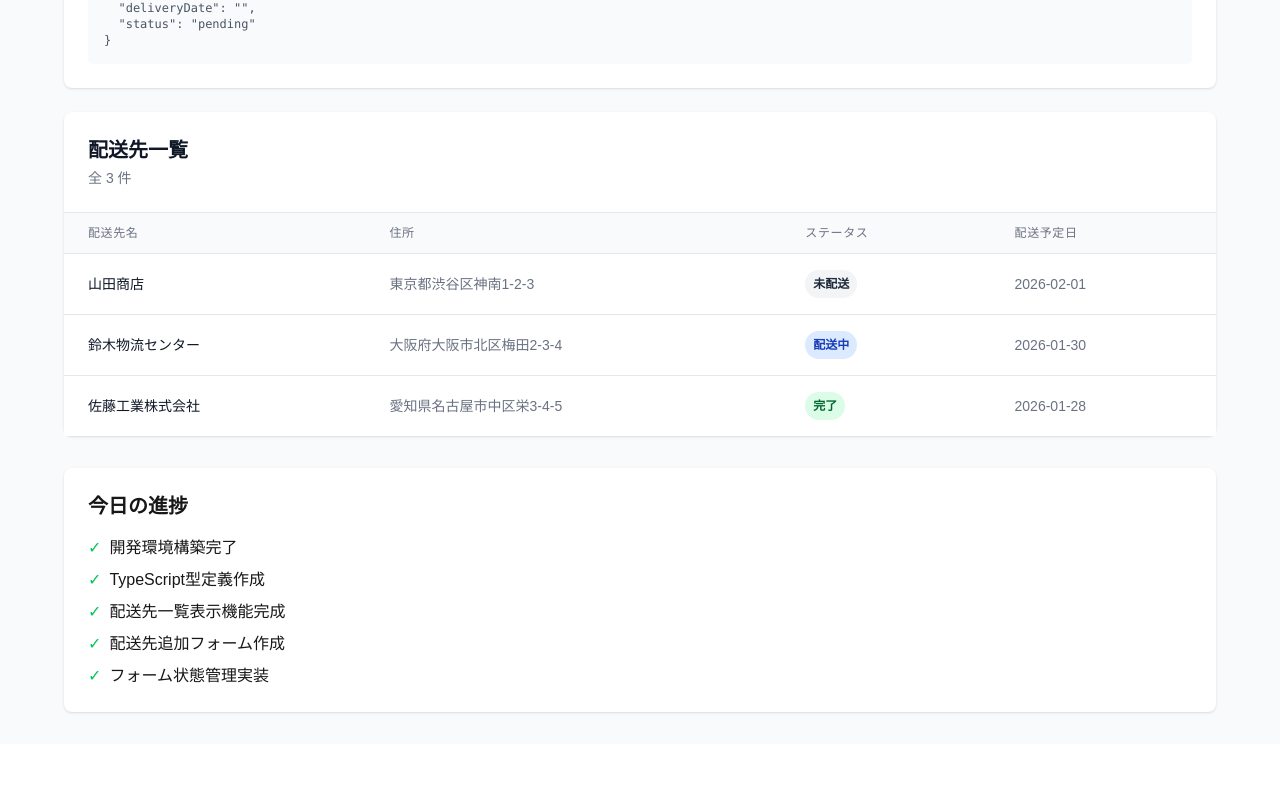
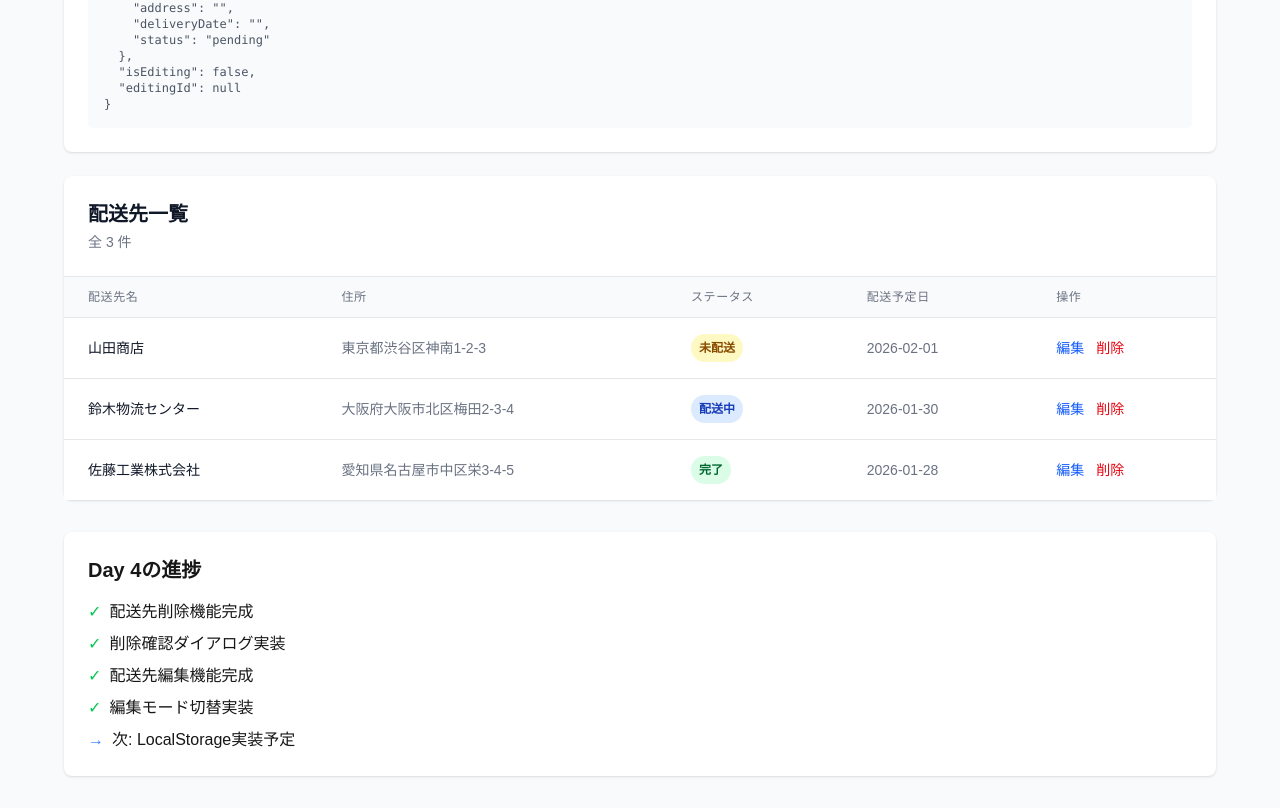
Before and after one commit to KaNaHiRi/delivery-app, a Next.js app: page / in a window 1280 px wide. Shown: the part 532-1340 px from the top of the page. Before the commit the page ends 1276 px from the top, so only its background shows below. Built offline with nearby package versions, Linux system fonts and the light colour scheme.

Commit message:
Day 4: 編集・削除機能を実装

```diff
--- a/app/page.tsx
+++ b/app/page.tsx
@@ -44,6 +44,14 @@ export default function Home() {
     deliveryDate: ''
   });
 
+  // 削除用のstate
+  const [showDeleteConfirm, setShowDeleteConfirm] = useState(false);
+  const [deleteTargetId, setDeleteTargetId] = useState<string | null>(null);
+
+  // 編集用のstate
+  const [isEditing, setIsEditing] = useState(false);
+  const [editingId, setEditingId] = useState<string | null>(null);
+
   // 入力値の変更ハンドラー
   const handleChange = (e: React.ChangeEvent<HTMLInputElement | HTMLSelectElement>) => {
     const { name, value } = e.target;
@@ -73,16 +81,38 @@ export default function Home() {
     return !Object.values(newErrors).some(error => error !== '');
   };
 
-// フォーム送信ハンドラー
+  // フォーム送信ハンドラー（追加と編集の両方に対応）
   const handleSubmit = (e: React.FormEvent) => {
     e.preventDefault();
 
     // バリデーションチェック
     if (!validate()) {
       console.log('入力エラーがあります');
-      return;  // エラーがある場合は追加しない
+      return;
     }
 
+    if (isEditing && editingId) {
+      // 編集モード：既存データを更新
+      setDeliveries(prev =>
+        prev.map(delivery =>
+          delivery.id === editingId
+            ? {
+                ...delivery,
+                name: formData.name,
+                address: formData.address,
+                status: formData.status,
+                deliveryDate: formData.deliveryDate
+              }
+            : delivery
+        )
+      );
+      console.log('配送先を更新しました:', editingId);
+
+      // 編集モードを解除
+      setIsEditing(false);
+      setEditingId(null);
+    } else {
+      // 新規追加モード
       const newDelivery: Delivery = {
         id: Date.now().toString(),
         name: formData.name,
@@ -92,7 +122,10 @@ export default function Home() {
       };
 
       setDeliveries(prev => [newDelivery, ...prev]);
+      console.log('配送先を追加しました:', newDelivery);
+    }
 
+    // フォームをリセット
     setFormData({
       name: '',
       address: '',
@@ -100,14 +133,73 @@ export default function Home() {
       status: 'pending'
     });
 
-    // エラーもリセット
     setErrors({
       name: '',
       address: '',
       deliveryDate: ''
     });
+  };
 
-    console.log('配送先を追加しました:', newDelivery);
+  // 削除確認ダイアログを表示
+  const handleDeleteClick = (id: string) => {
+    setDeleteTargetId(id);
+    setShowDeleteConfirm(true);
+  };
+
+  // 削除実行
+  const handleDeleteConfirm = () => {
+    if (deleteTargetId) {
+      setDeliveries(prev => prev.filter(d => d.id !== deleteTargetId));
+      setShowDeleteConfirm(false);
+      setDeleteTargetId(null);
+      console.log('配送先を削除しました:', deleteTargetId);
+    }
+  };
+
+  // 削除キャンセル
+  const handleDeleteCancel = () => {
+    setShowDeleteConfirm(false);
+    setDeleteTargetId(null);
+  };
+
+  // 編集モードに切り替え
+  const handleEditClick = (id: string) => {
+    const delivery = deliveries.find(d => d.id === id);
+    if (delivery) {
+      setFormData({
+        name: delivery.name,
+        address: delivery.address,
+        deliveryDate: delivery.deliveryDate,
+        status: delivery.status
+      });
+      setEditingId(id);
+      setIsEditing(true);
+      // エラーをクリア
+      setErrors({
+        name: '',
+        address: '',
+        deliveryDate: ''
+      });
+      // スクロールしてフォームを表示
+      window.scrollTo({ top: 0, behavior: 'smooth' });
+    }
+  };
+
+  // 編集をキャンセル
+  const handleCancelEdit = () => {
+    setIsEditing(false);
+    setEditingId(null);
+    setFormData({
+      name: '',
+      address: '',
+      deliveryDate: '',
+      status: 'pending'
+    });
+    setErrors({
+      name: '',
+      address: '',
+      deliveryDate: ''
+    });
   };
 
   // ステータスの日本語表示
@@ -126,7 +218,7 @@ export default function Home() {
   const getStatusColor = (status: DeliveryStatus) => {
     switch (status) {
       case 'pending':
-        return 'bg-gray-100 text-gray-800';
+        return 'bg-yellow-100 text-yellow-800';
       case 'in_transit':
         return 'bg-blue-100 text-blue-800';
       case 'completed':
@@ -141,18 +233,17 @@ export default function Home() {
           配送管理システム
         </h1>
         <p className="text-gray-600 mb-8">
-          配送先の追加・管理ができます
+          配送先の追加・編集・削除ができます
         </p>
 
-        {/* 配送先追加フォーム */}
-        <div className="bg-white p-6 rounded-lg shadow mb-6">
+        {/* 配送先追加/編集フォーム */}
+        <div className={`bg-white p-6 rounded-lg shadow mb-6 transition-all ${isEditing ? 'ring-2 ring-blue-500' : ''}`}>
           <h2 className="text-xl font-semibold text-gray-900 mb-4">
-            新規配送先追加
+            {isEditing ? '配送先の編集' : '新規配送先追加'}
           </h2>
 
           <form onSubmit={handleSubmit} className="space-y-4">
             <div className="grid grid-cols-1 md:grid-cols-2 gap-4">
-              {/* 配送先名 */}
               {/* 配送先名 */}
               <div>
                 <label htmlFor="name" className="block text-sm font-medium text-gray-700 mb-2">
@@ -175,7 +266,6 @@ export default function Home() {
               </div>
 
               {/* 住所 */}
-{/* 住所 */}
               <div>
                 <label htmlFor="address" className="block text-sm font-medium text-gray-700 mb-2">
                   住所 <span className="text-red-500">*</span>
@@ -196,7 +286,6 @@ export default function Home() {
                 )}
               </div>
 
-              {/* 配送予定日 */}
               {/* 配送予定日 */}
               <div>
                 <label htmlFor="deliveryDate" className="block text-sm font-medium text-gray-700 mb-2">
@@ -236,9 +325,17 @@ export default function Home() {
               </div>
             </div>
 
-            {/* 追加ボタン */}
-{/* 追加ボタン */}
-            <div className="flex justify-end">
+            {/* 追加/更新ボタン */}
+            <div className="flex justify-end gap-3">
+              {isEditing && (
+                <button
+                  type="button"
+                  onClick={handleCancelEdit}
+                  className="px-6 py-2 font-medium rounded-md border border-gray-300 hover:bg-gray-50 transition-colors"
+                >
+                  キャンセル
+                </button>
+              )}
               <button
                 type="submit"
                 disabled={formData.name === '' || formData.address === '' || formData.deliveryDate === ''}
@@ -248,7 +345,7 @@ export default function Home() {
                     : 'bg-blue-600 text-white hover:bg-blue-700'
                 }`}
               >
-                追加
+                {isEditing ? '更新' : '追加'}
               </button>
             </div>
           </form>
@@ -259,7 +356,7 @@ export default function Home() {
               デバッグ情報（入力値の確認）
             </h3>
             <pre className="text-xs text-gray-600 overflow-x-auto">
-              {JSON.stringify(formData, null, 2)}
+              {JSON.stringify({ formData, isEditing, editingId }, null, 2)}
             </pre>
           </div>
         </div>
@@ -292,6 +389,9 @@ export default function Home() {
                   <th className="px-6 py-3 text-left text-xs font-medium text-gray-500 uppercase tracking-wider">
                     配送予定日
                   </th>
+                  <th className="px-6 py-3 text-left text-xs font-medium text-gray-500 uppercase tracking-wider">
+                    操作
+                  </th>
                 </tr>
               </thead>
               <tbody className="bg-white divide-y divide-gray-200">
@@ -315,6 +415,22 @@ export default function Home() {
                     <td className="px-6 py-4 whitespace-nowrap text-sm text-gray-500">
                       {delivery.deliveryDate}
                     </td>
+                    <td className="px-6 py-4 whitespace-nowrap text-sm">
+                      <div className="flex gap-3">
+                        <button
+                          onClick={() => handleEditClick(delivery.id)}
+                          className="text-blue-600 hover:text-blue-800 font-medium transition-colors"
+                        >
+                          編集
+                        </button>
+                        <button
+                          onClick={() => handleDeleteClick(delivery.id)}
+                          className="text-red-600 hover:text-red-800 font-medium transition-colors"
+                        >
+                          削除
+                        </button>
+                      </div>
+                    </td>
                   </tr>
                 ))}
               </tbody>
@@ -336,9 +452,23 @@ export default function Home() {
                 <p className="text-sm text-gray-500 mb-1">
                   {delivery.address}
                 </p>
-                <p className="text-xs text-gray-400">
+                <p className="text-xs text-gray-400 mb-3">
                   配送予定日: {delivery.deliveryDate}
                 </p>
+                <div className="flex gap-3 pt-2 border-t border-gray-100">
+                  <button
+                    onClick={() => handleEditClick(delivery.id)}
+                    className="text-blue-600 hover:text-blue-800 font-medium text-sm transition-colors"
+                  >
+                    編集
+                  </button>
+                  <button
+                    onClick={() => handleDeleteClick(delivery.id)}
+                    className="text-red-600 hover:text-red-800 font-medium text-sm transition-colors"
+                  >
+                    削除
+                  </button>
+                </div>
               </div>
             ))}
           </div>
@@ -346,31 +476,61 @@ export default function Home() {
 
         {/* 進捗表示 */}
         <div className="mt-8 bg-white p-6 rounded-lg shadow">
-          <h2 className="text-xl font-semibold mb-4">今日の進捗</h2>
+          <h2 className="text-xl font-semibold mb-4">Day 4の進捗</h2>
           <ul className="space-y-2">
             <li className="flex items-center">
               <span className="text-green-500 mr-2">✓</span>
-              開発環境構築完了
+              配送先削除機能完成
             </li>
             <li className="flex items-center">
               <span className="text-green-500 mr-2">✓</span>
-              TypeScript型定義作成
+              削除確認ダイアログ実装
             </li>
             <li className="flex items-center">
               <span className="text-green-500 mr-2">✓</span>
-              配送先一覧表示機能完成
+              配送先編集機能完成
             </li>
             <li className="flex items-center">
               <span className="text-green-500 mr-2">✓</span>
-              配送先追加フォーム作成
+              編集モード切替実装
             </li>
             <li className="flex items-center">
-              <span className="text-green-500 mr-2">✓</span>
-              フォーム状態管理実装
+              <span className="text-blue-500 mr-2">→</span>
+              次: LocalStorage実装予定
             </li>
           </ul>
         </div>
       </div>
+
+      {/* 削除確認ダイアログ */}
+      {showDeleteConfirm && (
+        <div className="fixed inset-0 bg-black bg-opacity-50 flex items-center justify-center z-50">
+          <div className="bg-white rounded-lg p-6 max-w-md w-full mx-4 shadow-xl">
+            <h3 className="text-lg font-bold text-gray-900 mb-4">
+              削除の確認
+            </h3>
+            <p className="text-gray-600 mb-6">
+              この配送先を削除してもよろしいですか？
+              <br />
+              この操作は取り消せません。
+            </p>
+            <div className="flex gap-3 justify-end">
+              <button
+                onClick={handleDeleteCancel}
+                className="px-4 py-2 border border-gray-300 rounded-md hover:bg-gray-50 font-medium transition-colors"
+              >
+                キャンセル
+              </button>
+              <button
+                onClick={handleDeleteConfirm}
+                className="px-4 py-2 bg-red-600 text-white rounded-md hover:bg-red-700 font-medium transition-colors"
+              >
+                削除する
+              </button>
+            </div>
+          </div>
+        </div>
+      )}
     </div>
   );
 }
```
Lines whose indentation alone changed are shown as unchanged.
